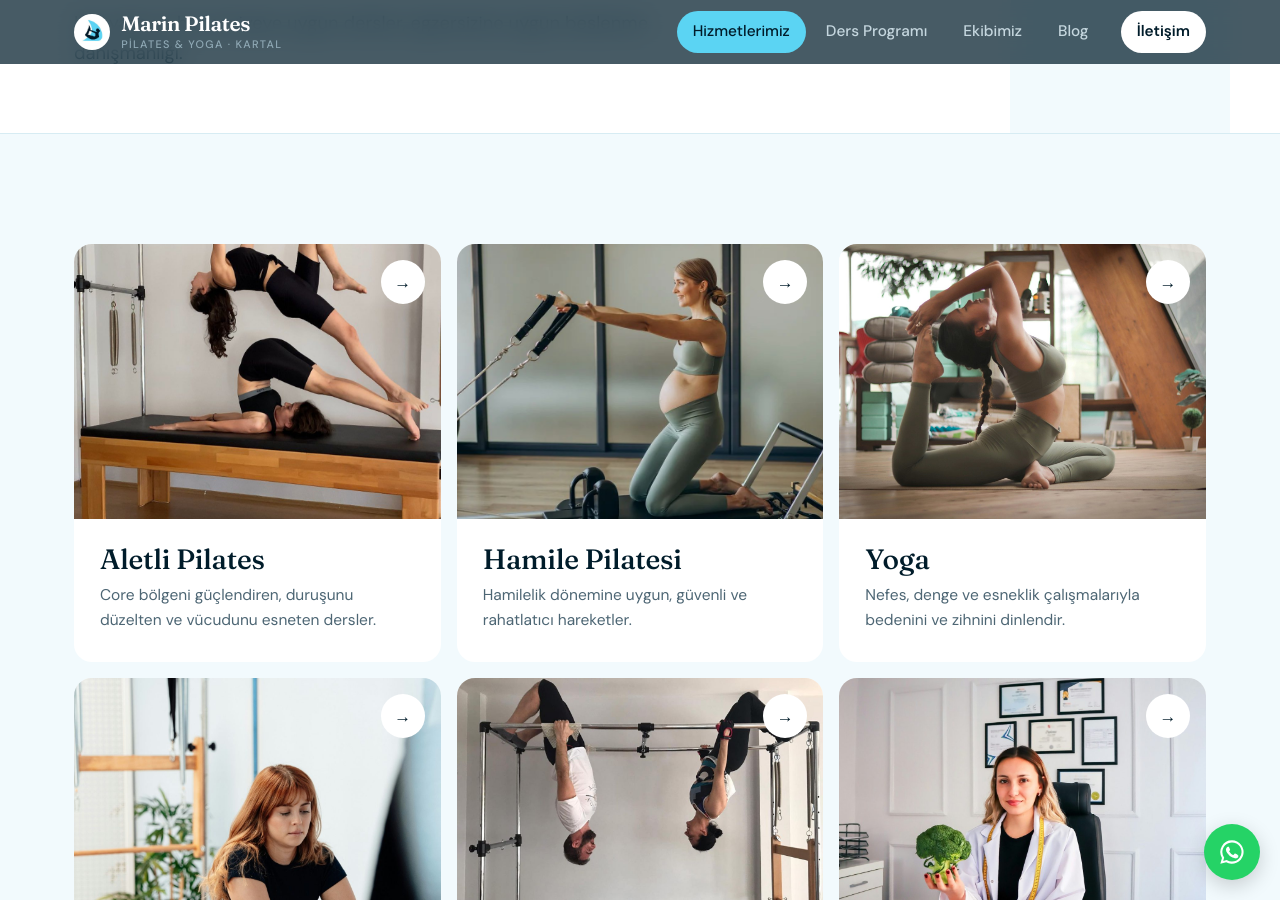
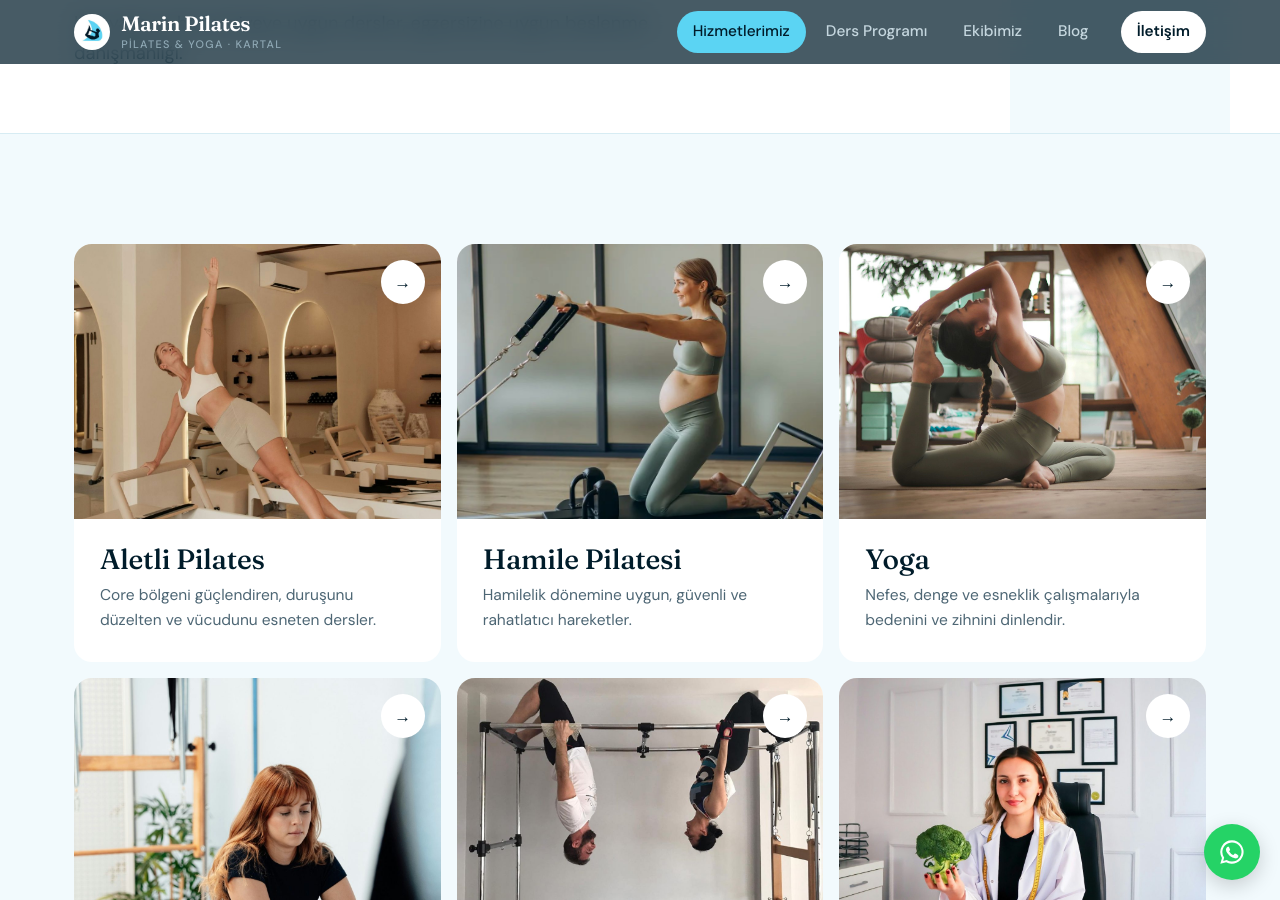
Before and after one commit to irembasoglu/pilates, a Jekyll site: the page built from hizmetlerimiz.html, in a window 1280 px wide and 900 px high, scrolled down 314 px. Built offline with Jekyll 4.4.1, drawn with Linux system fonts in a browser that asks for light colours.

Commit message:
Aletli pilates hizmetine yeni fotoğraf
Co-Authored-By: Claude Opus 5.5 <noreply@anthropic.com>
Claude-Session: https://claude.ai/code/session_01V8pagf3RSBv4mF8qP7Bptg

```diff
--- a/_data/hizmetler.yml
+++ b/_data/hizmetler.yml
@@ -2,7 +2,8 @@
 - id: pilates
   ad: Pilates
   sayfa_baslik: Aletli Pilates
-  foto: foto/galeri-1.jpg
+  foto: foto/hizmet-pilates.jpg
+  foto_konum: 40% 55%
   kisa: Core bölgeni güçlendiren, duruşunu düzelten ve vücudunu esneten dersler.
   lead: Reformer ve cadillac gibi pilates aletleriyle, eğitmen eşliğinde güçlen, esne ve duruşunu düzelt.
   uzun: Pilates, karın, bel ve sırt kaslarını (core bölgesi) güçlendirerek duruşunu düzeltir, bel ve boyun ağrılarını azaltmaya yardımcı olur. Stüdyomuzda reformer ve cadillac gibi pilates aletleriyle, eğitmen eşliğinde çalışırsın. Hareketler seviyene göre uyarlanır.
```
Also changed, not shown: foto/hizmet-pilates.jpg (added).
